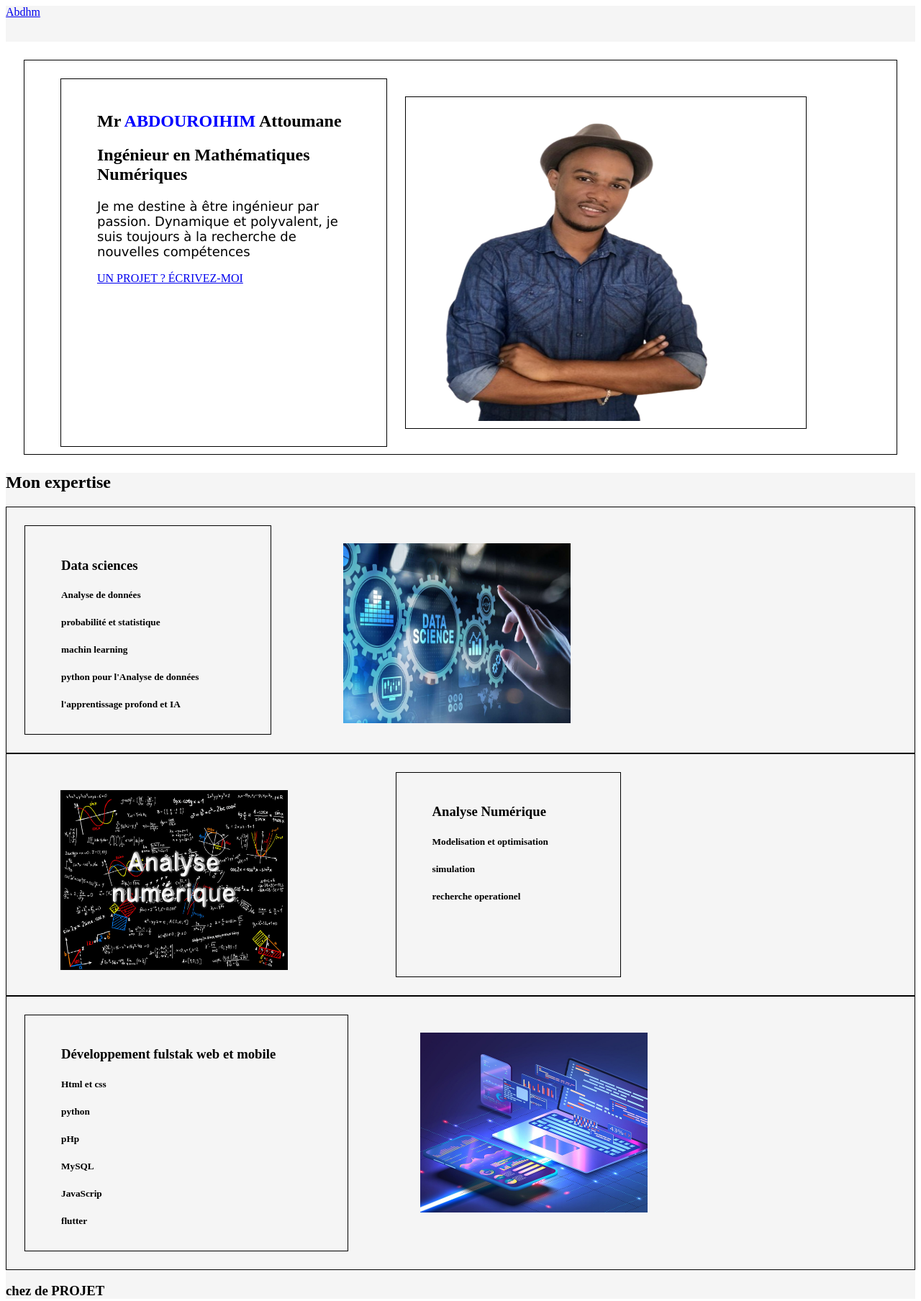
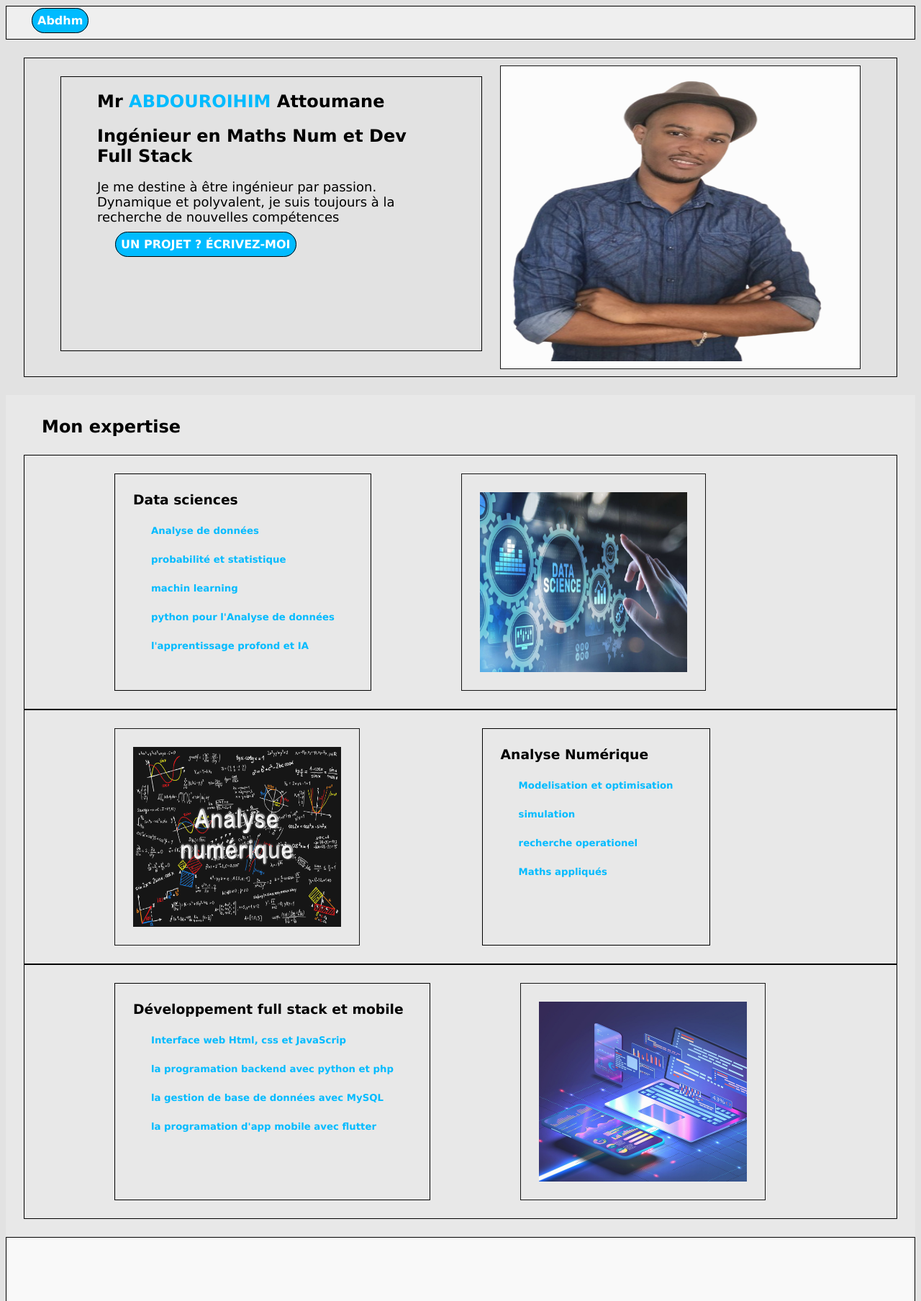
Before and after one commit to Abdouroihim-Attoumane/Abdhm, a plain HTML site: page index.html in a window 1280 px wide. Shown: the top 1808 px of the page at 72% size. Drawn offline with Linux system fonts and the light colour scheme.

Commit message:
bon croquis de la page index

```diff
--- /dev/null
+++ b/css/index.css
@@ -0,0 +1,47 @@
+#partie_1 {
+    display: flex;
+    padding: 0px 50px 10px 25px;
+    margin: 25px;
+    border: 1px black solid;
+    /* border-collapse : collapse; */
+
+}
+.Ingenieur{
+    margin: 0px;
+}
+#presentation {
+    padding: 0px 50px 0px 50px;
+    margin: 25px;
+    border: 1px black solid;
+}
+#Profil_photo{
+    width: 100%;
+    height: 400px;
+    padding: 10px;
+    margin: 10px 0px 0px 0px;
+    border: 1px black solid;
+    background-color: white;
+}
+
+#partie_2{
+    background-color: rgb(245, 245, 245, 0.3);
+    padding: 5px 25px 25px 25px;
+    /* margin: 25px;  */
+    /* border: 1px black solid;  */
+
+}
+.position{
+    display: flex;
+    border: 1px black solid;
+    padding: 25px 125px 25px 125px;
+}
+.texte_boite {
+    padding: 25px;
+    border: 1px black solid;
+}
+.texte_boite_gauche{
+    margin: 0px 125px 0px 0px ;
+}
+.texte_boite_droite{
+    margin: 0px 0px 0px 170px ;
+}
--- a/css/style.css
+++ b/css/style.css
@@ -1,79 +1,72 @@
-header, footer{
-    background-color: rgb(245, 245, 245);
-    margin-bottom: 25px;
-    height: 50px;
+header {
+    border: 1px black solid;
+    /* margin: 25px; */
+    background-color: rgb(245, 245, 245, 0.7);
+    padding: 10px;
+    height: 25px;
+    /* overflow:scroll; */
+    /* opacity: 0.1; */
 }
-body{
-  background-color: white;
+footer {
+    border: 1px black solid;
+    padding: 10px;
+    /* margin: 25px; */
+    background-color: rgb(255, 255, 255,0.8);
+    margin-top: 0px;
+    height: 250px;
+    /* border: 1px rgb(200, 200, 200) solid;
+    border-left: none;
+    border-right: none;
+    border-bottom: none;*/
 }
-p{
-   font-family: Verdana, Geneva, Tahoma, sans-serif;
-   font-size: large;
-   letter-spacing: normal;
-   word-spacing: normal;
-   line-height: normal;
-   text-align: left;
+body {
+    font-family: Verdana, Geneva, Tahoma, sans-serif;
+    background-color: rgb(226, 226, 226);
+    /* background-image: url("../image/fond2.jpg"); */
 }
-img{
-    width: 25%;
-    height: 250px;
-    padding: 25px 100px 10px 50px;
+
+p {
+    font-size: large;
+    letter-spacing: normal;
+    word-spacing: normal;
+    line-height: normal;
+    text-align: left;
+}
+
+h2 {
     margin: 25px;
 }
-#partie_1 {
-    display: flex;
-    padding: 25px 100px 10px 50px;
-    margin: 25px;
-    border: 1px black solid;
+strong{
+    color: rgb(0, 187, 255);
+    text-transform : uppercase;
+}
+h3 {
+    margin: 0px;
+    padding: 0px;
 
 }
-#partie_2{
-    background-color: rgb(245, 245, 245);;
-    /* padding: 25px 100px 10px 50px;
-     margin: 25px;
-    border: 1px black solid; */
 
-}
-.position{
-    display: flex;
-    border: 1px black solid;
-}
-.texte_boite{
-    padding: 25px 100px 10px 50px;
+h5 {
     margin: 25px;
-    border: 1px black solid;
-}
-#presentation {
-    padding: 25px 50px 0px 50px;
-    border: 1px black solid;
-}
-#Profil_photo{
-    width: 125%;
-    height: 425px;
-    border: 1px black solid;
+    color: rgb(0, 187, 255);
 }
 
-.profil {
-    width: 6cm;
-    height: 100%;
-    background-color: rgb(240, 240, 240);
+img {
+    width: 30%;
+    height: 250px;
+    padding: 25px;
+    border: 1px black solid;
+    opacity: 0.9;
 }
 
-
-
-.logo{
-    color: blue;
+a {
+    border: 1px black solid;
+    /* background-color: blue; */
+    margin: 25px;
+    padding: 7px;
+    border-radius:100px;
+    text-decoration: none;
+    background-color: rgb(0, 187, 255);
+    color: white;
+    font-weight: bold;
 }
-strong{
-    color: blue;
-    text-transform: uppercase;
-}
-.IMN{
-    color: blue;
-}
-/* h2{
-    color: blue;
-} */
-.bac, .MI{
-    color: blue;
-}
--- a/index.html
+++ b/index.html
@@ -5,22 +5,23 @@
     <meta name="viewport" content="width=device-width, initial-scale=1.0">
     <title>Mon CV</title>
     <link rel="stylesheet" href="css/style.css">
+    <link rel="stylesheet" href="css/index.css">
 </head>
 
 <body>
     <header>
-        <a href="index.html">Abdhm</a>
+            <a href="index.html">Abdhm</a>
     </header>
     <main>
         <section id="partie_1">
             <div id="presentation">
                 <h1>Mr <strong>Abdouroihim</strong> Attoumane</h1>
-                <h2>Ingénieur en Mathématiques Numériques </h2>
+                <h2 class="Ingenieur">Ingénieur en Maths Num et Dev Full Stack</h2>
                 <p>Je me destine à être ingénieur par passion.
                     Dynamique et polyvalent, je suis toujours à la
                     recherche de nouvelles compétences
                 </p>
-                <a href="index.html">UN PROJET ? ÉCRIVEZ-MOI</a>
+                <a href="Formation.html">UN PROJET ? ÉCRIVEZ-MOI</a>
 
             </div>
             <img id="Profil_photo" src="image/Abdhm_cv.png" alt=" Mon Portrait ">
@@ -28,7 +29,7 @@
         <section id="partie_2">
             <h2>Mon expertise</h2>
             <div class="position">
-                <div class="texte_boite">
+                <div class="texte_boite_gauche texte_boite">
                     <h3>Data sciences</h3>
                     <h5>Analyse de données</h5>
                     <h5>probabilité et statistique</h5>
@@ -36,76 +37,34 @@
                     <h5>python pour l'Analyse de données</h5>
                     <h5>l'apprentissage profond et IA</h5>
                 </div>
-                <img src="image/data-science.jpg" alt="Data science">
+                <img class="img_droite" src="image/data-science.jpg" alt="Data science">
             </div>
 
             <div class="position">
-                <img src="image/Analyse_Numerique.png" alt="Analyse Numérique">
-                <div class="texte_boite">
+                <img class="img_gauche" src="image/Analyse_Numerique.png" alt="Analyse Numérique">
+                <div class="texte_boite_droite texte_boite">
                     <h3>Analyse Numérique</h3>
                     <h5>Modelisation et optimisation</h5>
                     <h5>simulation</h5>
                     <h5>recherche operationel</h5>
+                    <h5>Maths appliqués</h5>
                 </div>
             </div>
             <div class="position">
-                <div class="texte_boite">
-                    <h3>Développement fulstak web et mobile</h3>
-                    <h5>Html et css</h5>
-                    <h5>python</h5>
-                    <h5>pHp</h5>
-                    <h5>MySQL</h5>
-                    <h5>JavaScrip</h5>
-                    <h5>flutter</h5>
+                <div class="texte_boite_gauche texte_boite">
+                    <h3>Développement full stack et mobile</h3>
+                    <h5>Interface web Html, css et JavaScrip</h5>
+                    <h5>la programation backend avec python et php</h5>
+                    <h5>la gestion de base de données avec MySQL</h5>
+                    <h5>la programation d'app mobile avec flutter</h5>
                 </div>
-                <img src="image/developpeur.jpg" alt="developpeur">
-            </div>
-
-            <div>
-                <h3>chez de PROJET</h3>
+                <img class="img_droite" src="image/developpeur.jpg" alt="developpeur">
             </div>
         </section>
-        <section class="partie_3">
-            <h2>Formation principal</h2>
-            <ol>
-                <li>Ingénieur Mathématique Numérique</li>
-                <li>Licence de mathématiques et informatique</li>
-            </ol>
-        </section>
-        <section class="partie_3">
-            <h2>Formation secondaire</h2>
-            <ul>
-                <li>Data sciences et machin learning</li>
-                <li>optimisation et recherche operationel </li>
-                <li>Integrateur web avec HTML, CSS et JavaScrip </li>
-                <li>Développement web en Python et pHp</li>
-                <li>Développement mobile avec flutter </li>
-                <li>Base de données relationnel</li>
-            </ul>
-        </section>
 
-        <table>
-            <caption>liste des etudiant</caption>
-            <th>
-            <td>Nom</td>
-            <td>Prenom</td>
-            <td>Adresse</td>
-            </th>
-            <tr>
-                <td>ab</td>
-                <td>ac</td>
-                <td>ad</td>
-            </tr>
-            <tr>
-                <td>dr</td>
-                <td>dt</td>
-                <td>dv</td>
-            </tr>
-
-        </table>
     </main>
     <footer>
-        <a href="index.html">Abdhm</a>
+
     </footer>
 </body>
 
```
Also changed, not shown: Formation.html (added, +57 -0 lines), page1.html (deleted, +0 -50 lines), css/Formation.css (added), image/Abdhm_ucad.jpg (added), image/fond.jpg (added), image/fond2.jpg (added), 1 other file.
